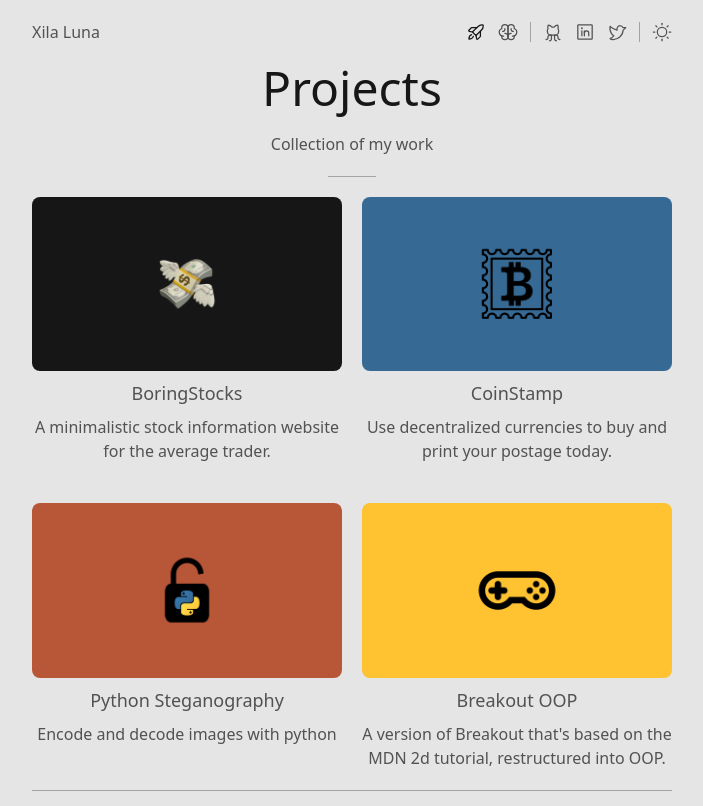
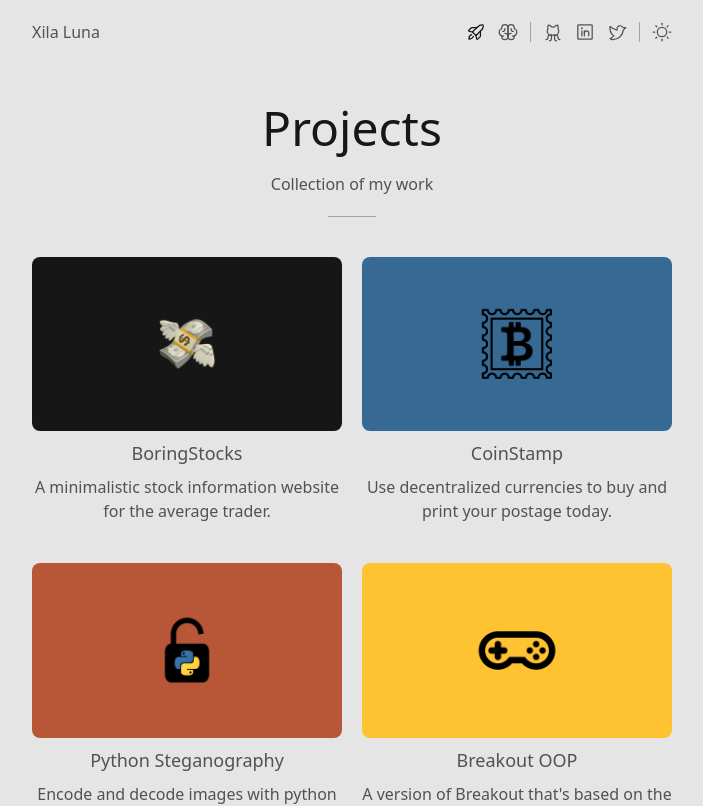
Before and after one commit to xilaluna/xilaluna.com, a Next.js app: page /projects in a window 1280 px wide. Shown: the top 806 px of the page, without its empty margins (288-991 px from the left). Built offline with nearby package versions, Linux system fonts and the light colour scheme.

Commit message:
[update] page headers

```diff
--- a/components/heading.tsx
+++ b/components/heading.tsx
@@ -1,9 +1,9 @@
 const Heading = ({ title, subtitle }: { title: string; subtitle: string }) => {
   return (
-    <div className="flex flex-col items-center justify-center">
-      <h1 className="pb-5">{title}</h1>
-      <p>{subtitle}</p>
-      <div className="border-color my-5 w-12 border-b" />
+    <div className="flex flex-col items-center justify-center py-10">
+      <h1 className="pb-2">{title}</h1>
+      <p className="px-20 pb-10 text-center">{subtitle}</p>
+      <div className="border-color w-12 border-b" />
     </div>
   );
 };
--- a/pages/projects/index.tsx
+++ b/pages/projects/index.tsx
@@ -1,13 +1,17 @@
 import type { NextPage } from 'next';
 import Image from 'next/image';
 import Link from 'next/link';
-import Heading from '../../components/heading';
 import projectData from '../../public/data/projects.json';
 
 const Projects: NextPage = () => {
   return (
-    <div>
-      <Heading title="Projects" subtitle="Collection of my work" />
+    <div className="flex flex-col space-y-10 py-10">
+      <div className="flex flex-col items-center justify-center space-y-5">
+        <h1>Projects</h1>
+        <p className="text-center">Collection of my work</p>
+        <div className="border-color w-12 border-b" />
+      </div>
+
       <div className="grid grid-cols-2 gap-5">
         {projectData.map((project) => {
           return (
```
